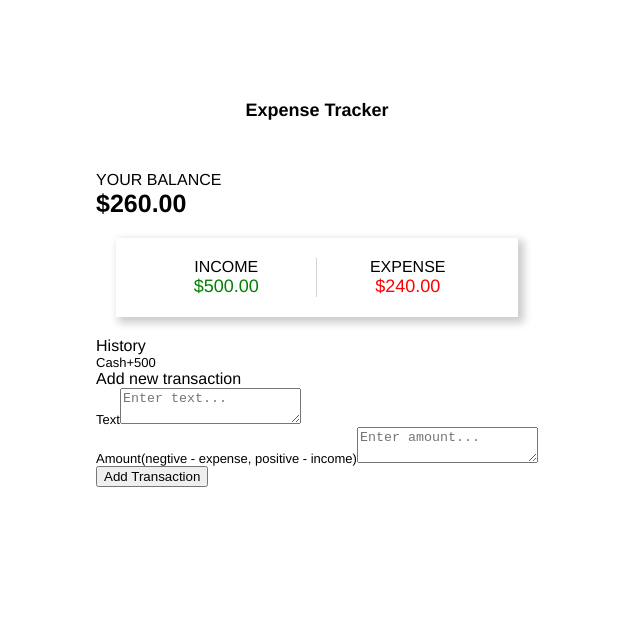
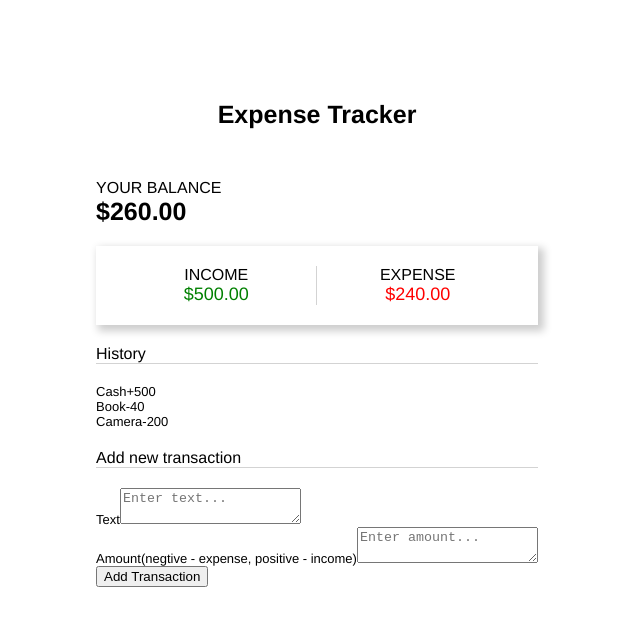
Before and after one commit to dohdat/Leetcode-Questions, a React (Create React App) app in the folder Projects/expense-tracker/: page / in a window 1280 px wide. Shown: the top 626 px of the page, without its empty margins (323-963 px from the left). Built offline with nearby package versions, Linux system fonts and the light colour scheme.

Commit message:
Added more items to history

```diff
--- a/Projects/expense-tracker/src/App.css
+++ b/Projects/expense-tracker/src/App.css
@@ -10,12 +10,19 @@
 }
 .main-header {
     font-weight: 600;
-    font-size: 18px;
+    font-size: 25px;
     margin-bottom: 50px;
 }
 .main-title {
     font-weight: 400;
     font-size: 16px;
+}
+.main-title.underline {
+    width: 100%;
+    border: 0 solid lightgray;
+    border-bottom-width: 1px;
+    margin-bottom: 20px;
+    margin-top: 20px;
 }
 .balance {
     font-weight: 600;
@@ -27,9 +34,10 @@
     justify-content: space-around;
     align-items: center;
     min-width: 300px;
-    margin: 20px;
     box-shadow: 4px 4px 8px 2px rgba(0, 0, 0, 0.2);
     padding: 20px;
+    margin-top: 20px;
+    margin-bottom: 20px;
 }
 .income-wrapper {
     width: 100%;
--- a/Projects/expense-tracker/src/App.js
+++ b/Projects/expense-tracker/src/App.js
@@ -22,14 +22,22 @@ function App() {
                     </div>
                 </div>
                 <div>
-                    <span className="main-title">History</span>
+                    <div className="main-title underline">History</div>
                     <div>
                         <span>Cash</span>
                         <span>+500</span>
                     </div>
+                    <div>
+                        <span>Book</span>
+                        <span>-40</span>
+                    </div>
+                    <div>
+                        <span>Camera</span>
+                        <span>-200</span>
+                    </div>
                 </div>
                 <div>
-                    <span className="main-title">Add new transaction</span>
+                    <div className="main-title underline">Add new transaction</div>
                     <div>
                         <span>Text</span>
                         <textarea placeholder="Enter text..."></textarea>
```
